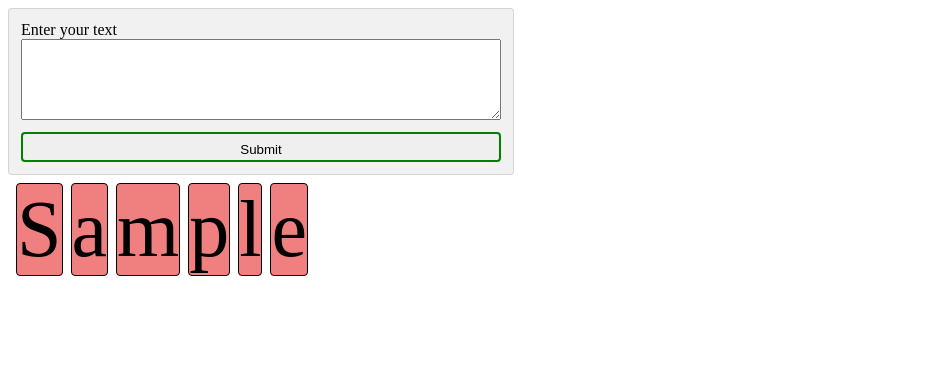
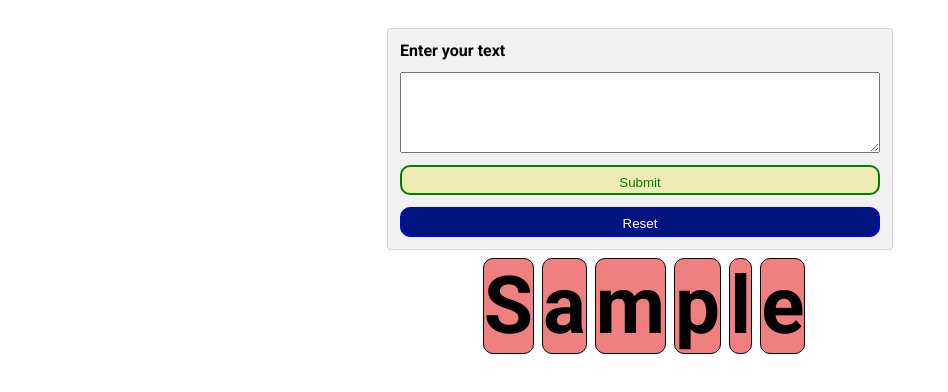
Before and after one commit to PrataCat/draggable-text, a plain HTML site: page index.html in a window 1280 px wide. Both pictures are taken after typing "Sample" into the empty fields and a click on the button "Submit". Shown: the whole page, without its empty margins (0-948 px from the left). Drawn offline with nearby package versions, Linux system fonts and the light colour scheme.

Commit message:
add reset button; add some styles; add description in Readme

```diff
--- a/index.html
+++ b/index.html
@@ -3,8 +3,14 @@
   <head>
     <meta charset="UTF-8" />
     <meta name="viewport" content="width=device-width, initial-scale=1.0" />
+    <link rel="preconnect" href="https://fonts.googleapis.com" />
+    <link rel="preconnect" href="https://fonts.gstatic.com" crossorigin />
+    <link
+      href="https://fonts.googleapis.com/css2?family=Roboto:wght@700&display=swap"
+      rel="stylesheet"
+    />
     <link rel="stylesheet" href="./src/index.css" />
-    <title>Document</title>
+    <title>Draggable text</title>
   </head>
   <body>
     <form id="appform" autocomplete="off" class="app-form">
@@ -17,7 +23,12 @@
           class="app-form-textarea"
         ></textarea>
       </label>
-      <button id="formbtn" type="submit" class="app-form-btn">Submit</button>
+      <button id="formbtn" type="submit" class="app-form-btn submit-btn">
+        Submit
+      </button>
+      <button id="formbtn-reset" type="reset" class="app-form-btn reset-btn">
+        Reset
+      </button>
     </form>
     <div id="output" class="output"></div>
     <script
--- a/src/index.css
+++ b/src/index.css
@@ -1,6 +1,15 @@
+body {
+  padding: 20px;
+  font-family: "Roboto", sans-serif;
+  font-weight: 700;
+}
+
+/* --------form------------ */
+
 .app-form {
   max-width: 480px;
   padding: 12px;
+  margin: 0 auto;
 
   display: flex;
   flex-direction: column;
@@ -14,7 +23,10 @@
 .app-form-label {
   display: flex;
   flex-direction: column;
+  gap: 12px;
 }
+
+/* --------buttons------------ */
 
 .app-form-btn {
   height: 30px;
@@ -22,15 +34,35 @@
 
   display: inline-block;
 
+  color: #fff;
   border: 1px solid blue;
-  border-radius: 4px;
+  border-radius: 10px;
   outline: transparent;
   cursor: pointer;
+  transition: background-color 400ms cubic-bezier(0.4, 0, 0.2, 1),
+    color 400ms cubic-bezier(0.4, 0, 0.2, 1);
 }
 
 .app-form-btn:hover,
 .app-form-btn:focus {
+  color: green;
   border: 2px solid green;
+  background-color: rgb(237, 234, 180);
+}
+
+.submit-btn {
+  background-color: green;
+}
+
+.reset-btn {
+  background-color: rgb(0, 21, 128);
+}
+
+/* --------text elements------------ */
+
+.output {
+  display: flex;
+  justify-content: center;
 }
 
 .movable-element {
@@ -39,7 +71,7 @@
 
   background-color: lightcoral;
   border: 1px solid black;
-  border-radius: 4px;
+  border-radius: 10px;
 
   font-size: 80px;
   cursor: grab;
--- a/src/index.js
+++ b/src/index.js
@@ -1,6 +1,7 @@
 const appForm = document.getElementById("appform");
 const userText = document.getElementById("usertext");
 const outputText = document.getElementById("output");
+const resetBtn = document.getElementById("formbtn-reset");
 
 //----------------const/let---------------------------
 const storageKey = "form-state";
@@ -22,6 +23,7 @@ getSerializedData();
 //----------------EventListeners---------------------------
 userText.addEventListener("input", _.throttle(setCurrentText, 1000));
 appForm.addEventListener("submit", onSubmit);
+resetBtn.addEventListener("click", onReset);
 
 //----------------functions---------------------------
 
@@ -214,3 +216,7 @@ function cancelDragstart() {
     return false;
   };
 }
+
+function onReset() {
+  outputText.innerHTML = "";
+}
```
Also changed, not shown: README.md (deleted), 1 other file.
